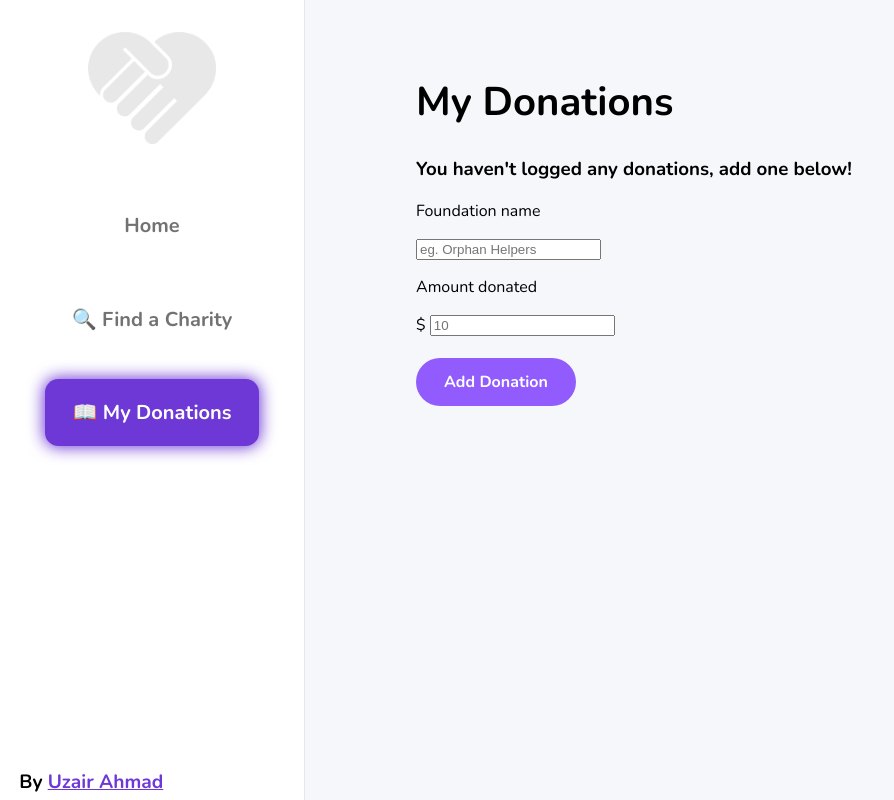
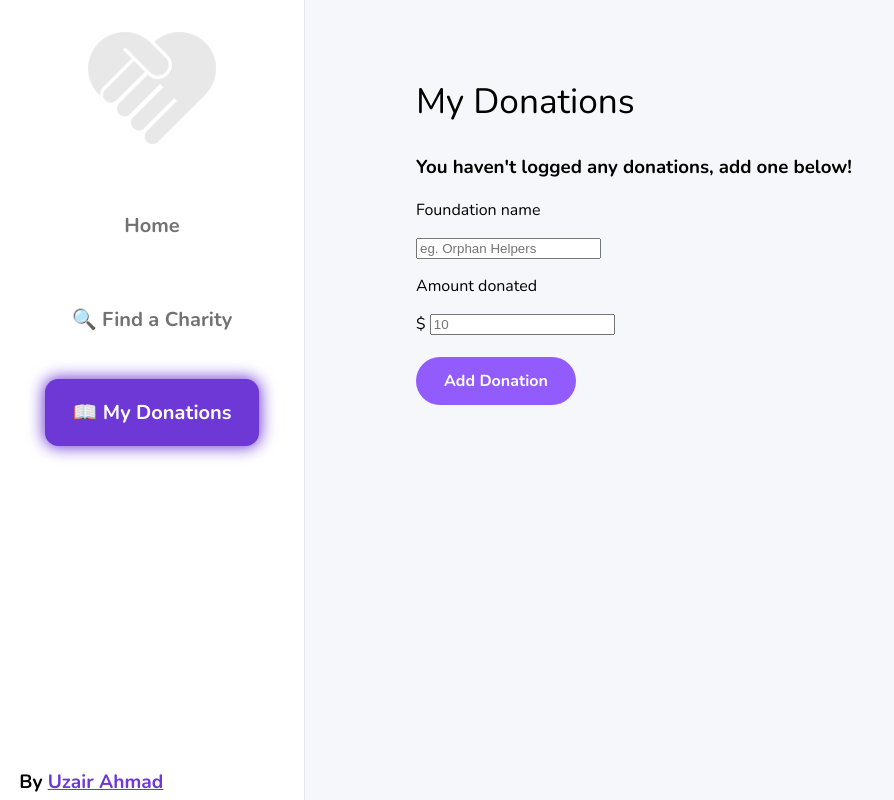
Before and after one commit to Uzair5162/Charitize, a Flask app: page /donations in a window 1280 px wide. Shown: the whole page, without its empty margins (0-894 px from the left). Run offline with Flask 2, Linux system fonts and the light colour scheme; data that the repository does not hold is empty.

Commit message:
added update functionality and styles

```diff
--- a/templates/donations.html
+++ b/templates/donations.html
@@ -14,7 +14,7 @@
     </div>
 
     <div class="main">
-        <h1>My Donations</h1>
+        <h2 class="subheading2">My Donations</h2>
 
         {% if donations|length < 1 %}
         <h3>You haven't logged any donations, add one below!</h4>
```
